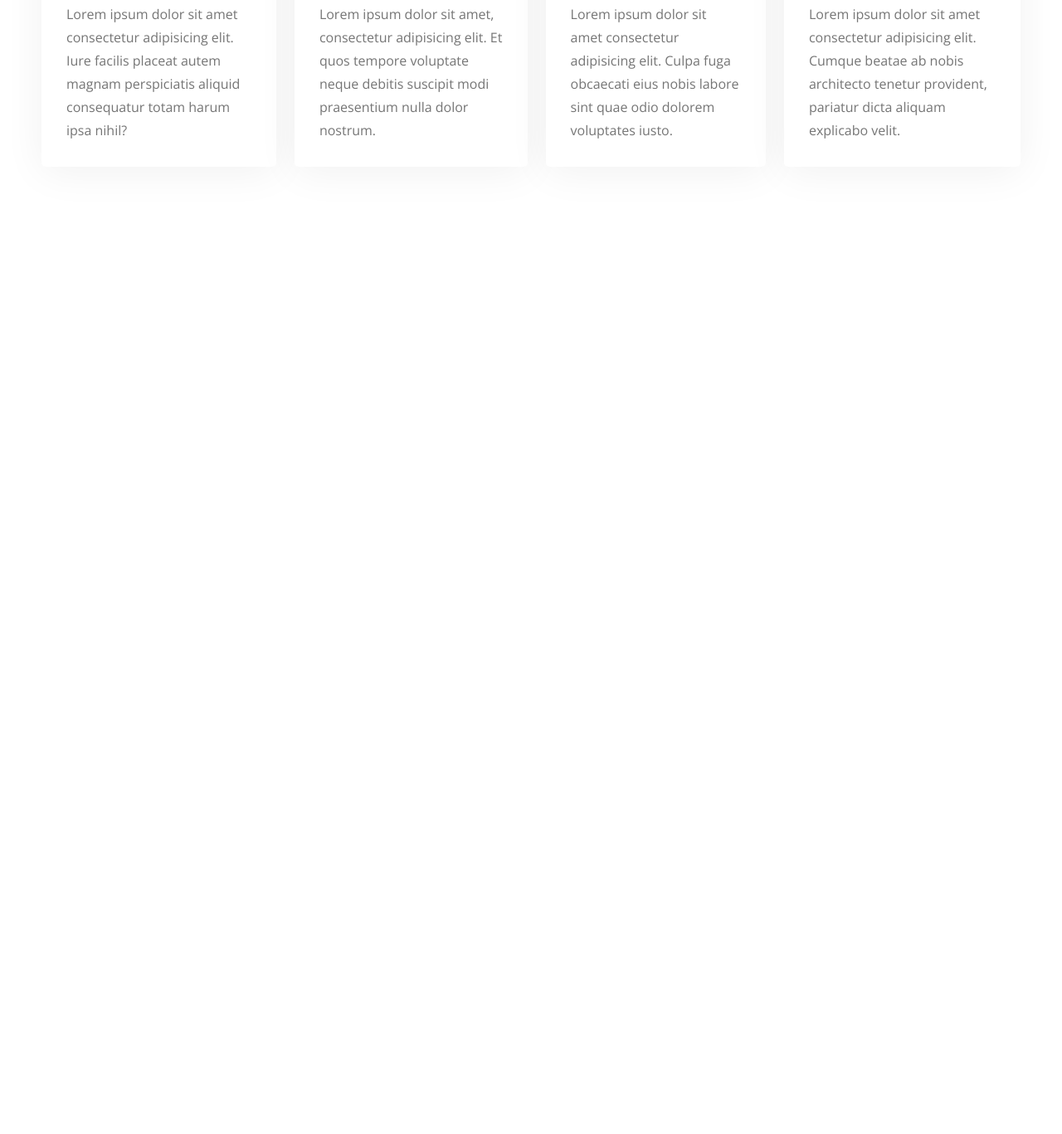
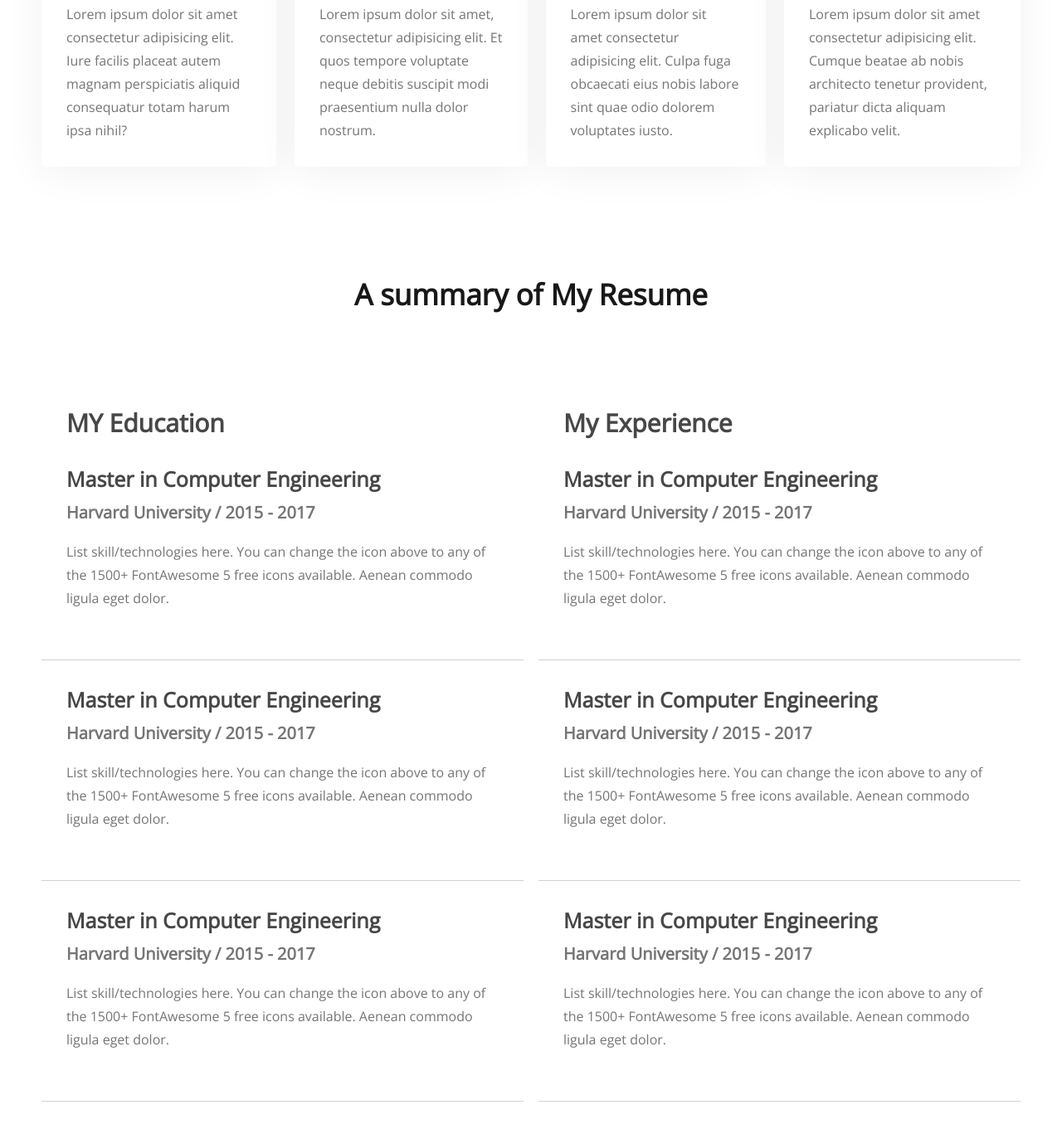
Before and after one commit to billal-fahmid/developer-portfolio, a plain HTML site: page index.html in a window 1280 px wide. Shown: the part 1959-3326 px from the top of the page at 83% size. Before the commit the page ends 2290 px from the top, so only its background shows below. Drawn offline with nearby package versions, Linux system fonts and the light colour scheme.

```diff
--- a/index.html
+++ b/index.html
@@ -79,6 +79,62 @@
           </div>
         </div>
       </section>
+      <!-- end of skills area -->
+      <!-- resume area -->
+      <section class="resume-area">
+        <h3 class="section-title">A summary of My Resume</h3>
+        <div class="qualify">
+
+
+          <div class="education-all">
+            <h2 class="resume-title">MY Education</h2>
+            <div class="edu-exper">
+              <h3 class="edu-title">Master in Computer Engineering</h3>
+              <p class="edu-sub-title">Harvard University / 2015 - 2017</p>
+              <p class="edu-describtion">List skill/technologies here. You can change the icon above
+                to any of the 1500+ FontAwesome 5 free icons available. Aenean commodo ligula eget dolor.</p>
+            </div>
+            <div class="edu-exper">
+              <h3 class="edu-title">Master in Computer Engineering</h3>
+              <p class="edu-sub-title">Harvard University / 2015 - 2017</p>
+              <p class="edu-describtion">List skill/technologies here. You can change the icon above
+                to any of the 1500+ FontAwesome 5 free icons available. Aenean commodo ligula eget dolor.</p>
+            </div>
+            <div class="edu-exper">
+              <h3 class="edu-title">Master in Computer Engineering</h3>
+              <p class="edu-sub-title">Harvard University / 2015 - 2017</p>
+              <p class="edu-describtion">List skill/technologies here. You can change the icon above
+                to any of the 1500+ FontAwesome 5 free icons available. Aenean commodo ligula eget dolor.</p>
+            </div>
+          </div>
+
+          <!-- this experiance area -->
+          <div class="experiance-all">
+            <h2 class="resume-title">My Experience</h2>
+            <div class="edu-exper">
+              <h3 class="edu-title">Master in Computer Engineering</h3>
+              <p class="edu-sub-title">Harvard University / 2015 - 2017</p>
+              <p class="edu-describtion">List skill/technologies here. You can change the icon above
+                to any of the 1500+ FontAwesome 5 free icons available. Aenean commodo ligula eget dolor.</p>
+            </div>
+            <div class="edu-exper">
+              <h3 class="edu-title">Master in Computer Engineering</h3>
+              <p class="edu-sub-title">Harvard University / 2015 - 2017</p>
+              <p class="edu-describtion">List skill/technologies here. You can change the icon above
+                to any of the 1500+ FontAwesome 5 free icons available. Aenean commodo ligula eget dolor.</p>
+            </div>
+            <div class="edu-exper">
+              <h3 class="edu-title">Master in Computer Engineering</h3>
+              <p class="edu-sub-title">Harvard University / 2015 - 2017</p>
+              <p class="edu-describtion">List skill/technologies here. You can change the icon above
+                to any of the 1500+ FontAwesome 5 free icons available. Aenean commodo ligula eget dolor.</p>
+            </div>
+          </div>
+
+        </div>
+      </section>
+
+
     </main>
     <footer>
 
--- a/styles/portfolio.css
+++ b/styles/portfolio.css
@@ -7,6 +7,9 @@
     background-image: url(../images/header_bg.png),url(../images/developer.png);
     background-repeat: no-repeat;
     background-position: bottom right,left;
+}
+section{
+    margin-top: 130px;
 }
 
 .text-primary{
@@ -90,7 +93,7 @@ main{
 
 /* about aria styles */
 .about{
-    margin-top: 130px;
+    /* margin-top: 130px; */
     padding: 130px 150px;
     background-color: #FFF8F3;
     border-radius: 10px;
@@ -139,7 +142,7 @@ main{
 /* this is skills area */
 
 .skills-area{
-    margin-top:130px ;
+    /* margin-top:130px ; */
     background-color: ;
 }
 .skills-container{
@@ -172,3 +175,51 @@ main{
     font-size: 16px;
     line-height: 28px;
 }
+/* this is my resume area */
+
+.resume-area{
+
+}
+.qualify{
+    display: flex;
+    margin-top: 110px;
+    gap: 18px;
+}
+.education-all{
+    /* margin-top: 30px; */
+}
+.resume-title{
+    color: #474747;
+    font-weight: 700;
+    font-size: 30px;
+    line-height: 41px;
+    /* margin-bottom: 30px; */
+    padding-left: 30px;
+
+}
+.edu-exper{
+    padding: 30px;
+    border-bottom: 1px solid #D1D1D1;
+
+}
+.edu-title{
+    color: #474747;
+    font-weight: 700;
+    font-size: 25px;
+    line-height: 34px;
+    margin-bottom: 10px;
+}
+.edu-sub-title{
+    color: #757575;
+    font-weight: 600;
+    font-size: 20px;
+    line-height: 27px;
+    margin-bottom: 20px;
+}
+.edu-describtion{
+    color: #757575;
+    font-weight: 400;
+    font-size: 16px;
+    line-height: 28px;
+    margin-bottom: 30px;
+}
```
